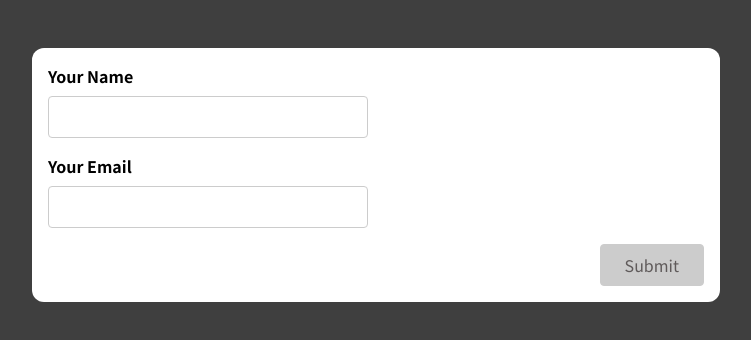
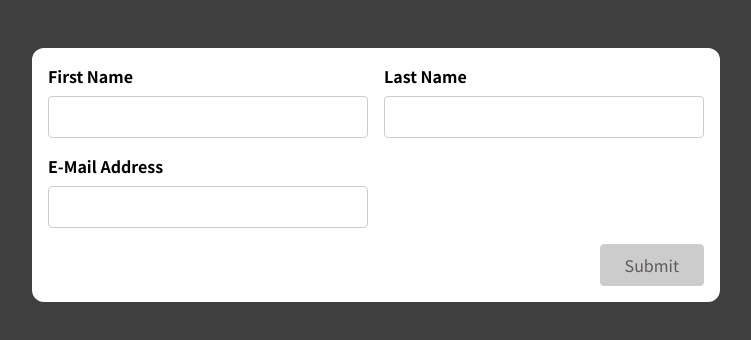
Before and after one commit to WudangKlan/form, a React (Create React App) app: page / in a window 1280 px wide. Shown: the top 340 px of the page, without its empty margins (264-1015 px from the left). Built offline with nearby package versions, Linux system fonts and the light colour scheme.

Commit message:
l-209 custom hook form untuk multi input validasi

```diff
--- a/src/App.js
+++ b/src/App.js
@@ -1,9 +1,10 @@
 import SimpleInput from './components/SimpleInput';
+import BasicForm from './components/BasicForm'
 
 function App() {
   return (
     <div className="app">
-      <SimpleInput />
+      <BasicForm/>
     </div>
   );
 }
--- a/src/components/BasicForm.js
+++ b/src/components/BasicForm.js
@@ -1,22 +1,111 @@
+import useInput from "../hook/use-input";
+
+const isNotEmpty = (value) => value.trim() !== "";
+const isEmail = (value) => value.includes("@");
+
 const BasicForm = (props) => {
+  const {
+    value: enteredFirstName,
+    hasError: firstNameInputHasError,
+    valueIsValid: enteredFirstNameIsValid,
+    valueChangeHandler: firstNameInputChangeHandler,
+    valueBlurHandler: firstNameInputBlurHandler,
+    resetHandler: firstNameResetHandler,
+  } = useInput(isNotEmpty);
+
+  const {
+    value: enteredLastName,
+    hasError: lastNameInputHasError,
+    valueIsValid: enteredLastNameIsValid,
+    valueChangeHandler: lastNameInputChangeHandler,
+    valueBlurHandler: lastNameInputBlurHandler,
+    resetHandler: lastNameResetHandler,
+  } = useInput(isNotEmpty);
+
+  const {
+    value: enteredEmail,
+    hasError: emailInputHasError,
+    valueIsValid: enteredEmailIsValid,
+    valueChangeHandler: emailInputChangeHandler,
+    valueBlurHandler: emailInputBlurHandler,
+    resetHandler: emailResetHandler,
+  } = useInput(isEmail);
+
+  let formIsValid = false;
+  if (
+    enteredFirstNameIsValid &&
+    enteredLastNameIsValid &&
+    enteredEmailIsValid
+  ) {
+    formIsValid = true;
+  }
+
+  const firstNameClasses = firstNameInputHasError
+    ? "form-control invalid"
+    : "form-control";
+
+  const lastNameClasses = lastNameInputHasError
+    ? "form-control invalid"
+    : "form-control";
+
+  const emailClasses = emailInputHasError
+    ? "form-control invalid"
+    : "form-control";
+
+  const submitHandler = (event) => {
+    event.preventDefault();
+
+    if (!formIsValid) {
+      return;
+    }
+
+    console.log("Submitted");
+    console.log(enteredFirstName, enteredLastName, enteredEmail);
+
+    firstNameResetHandler();
+    lastNameResetHandler();
+    emailResetHandler();
+  };
+
   return (
-    <form>
-      <div className='control-group'>
-        <div className='form-control'>
-          <label htmlFor='name'>First Name</label>
-          <input type='text' id='name' />
+    <form onSubmit={submitHandler}>
+      <div className="control-group">
+        <div className={firstNameClasses}>
+          <label htmlFor="name">First Name</label>
+          <input
+            type="text"
+            id="name"
+            onChange={firstNameInputChangeHandler}
+            onBlur={firstNameInputBlurHandler}
+            value={enteredFirstName}
+          />
+          {firstNameInputHasError && <p>Enter a valid First Name</p>}
         </div>
-        <div className='form-control'>
-          <label htmlFor='name'>Last Name</label>
-          <input type='text' id='name' />
+        <div className={lastNameClasses}>
+          <label htmlFor="name">Last Name</label>
+          <input
+            type="text"
+            id="name"
+            onChange={lastNameInputChangeHandler}
+            onBlur={lastNameInputBlurHandler}
+            value={enteredLastName}
+          />
+          {lastNameInputHasError && <p>Enter a valid Last Name</p>}
         </div>
       </div>
-      <div className='form-control'>
-        <label htmlFor='name'>E-Mail Address</label>
-        <input type='text' id='name' />
+      <div className={emailClasses}>
+        <label htmlFor="name">E-Mail Address</label>
+        <input
+          type="text"
+          id="name"
+          onChange={emailInputChangeHandler}
+          onBlur={emailInputBlurHandler}
+          value={enteredEmail}
+        />
+        {emailInputHasError && <p>Enter a valid Email Address</p>}
       </div>
-      <div className='form-actions'>
-        <button>Submit</button>
+      <div className="form-actions">
+        <button disabled={!formIsValid}>Submit</button>
       </div>
     </form>
   );
```
